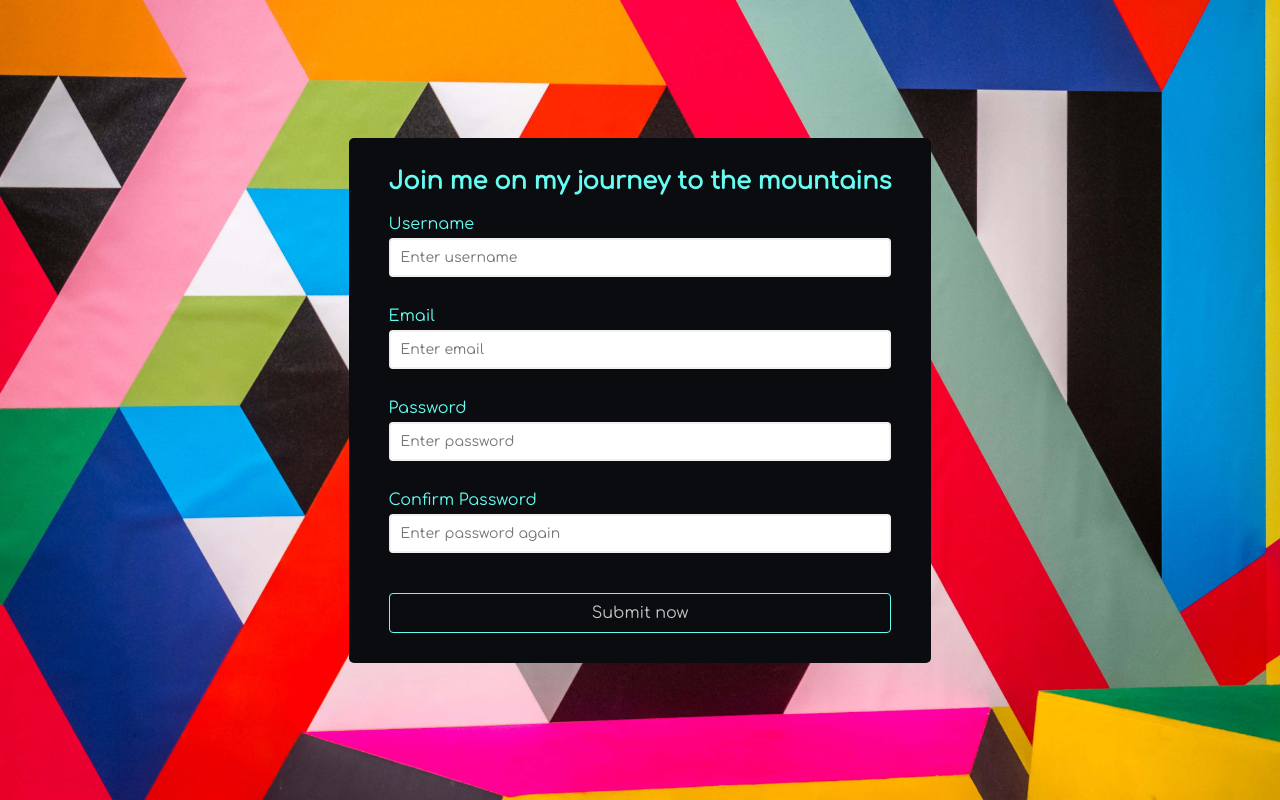
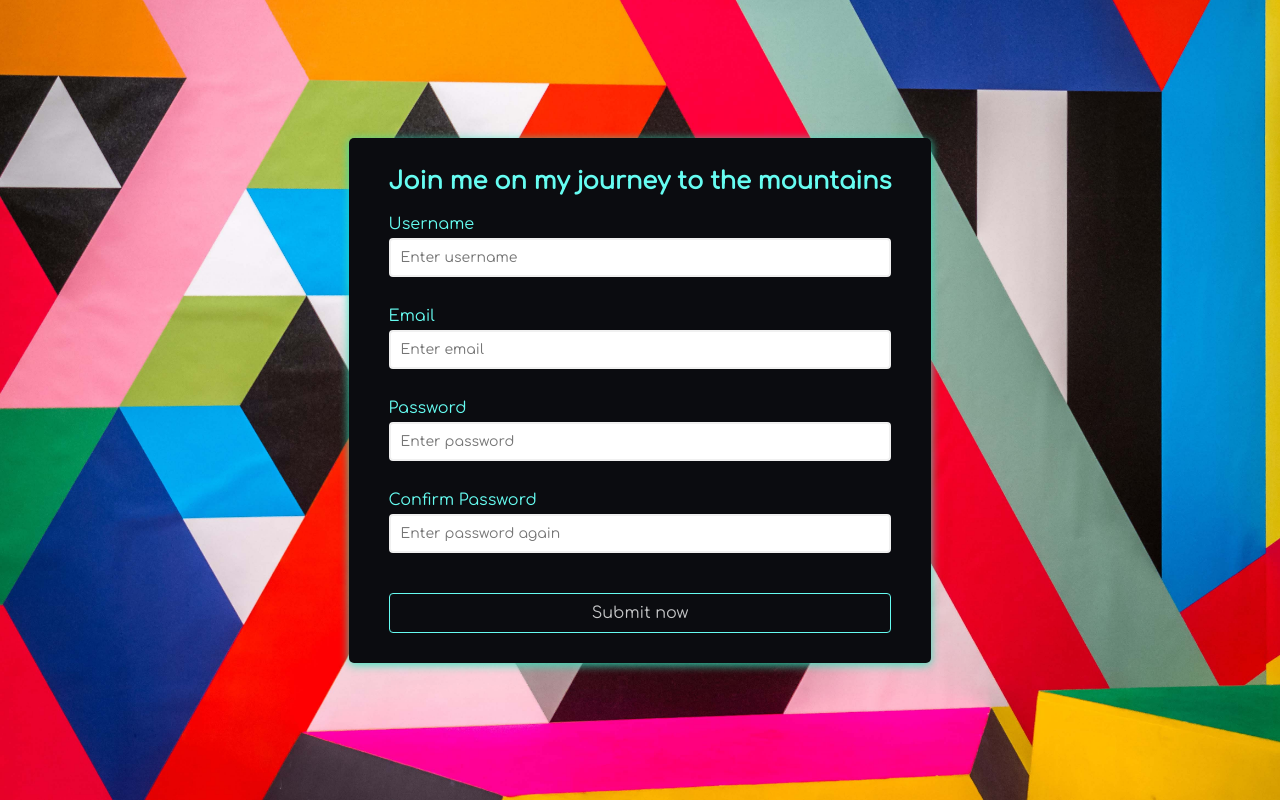
Before and after one commit to Askat08/form-validator, a plain HTML site: page index.html in a window 1280 px wide. In both pictures the pointer is over the element 639 px from the left and 400 px from the top of the page. Drawn offline with Linux system fonts and the light colour scheme.

Commit message:
style.css file modified

```diff
--- a/style.css
+++ b/style.css
@@ -24,9 +24,12 @@ body {
 .container {
   background-color: #0b0c10;
   border-radius: 5px;
-  box-shadow: 0 2px 10 px rgba(0, 0, 0, 0.3);
   widows: 400px;
   z-index: 0;
+}
+
+.container:hover {
+  box-shadow: 0 2px 10px rgba(41, 231, 190, 0.932);
 }
 
 h2 {
```
